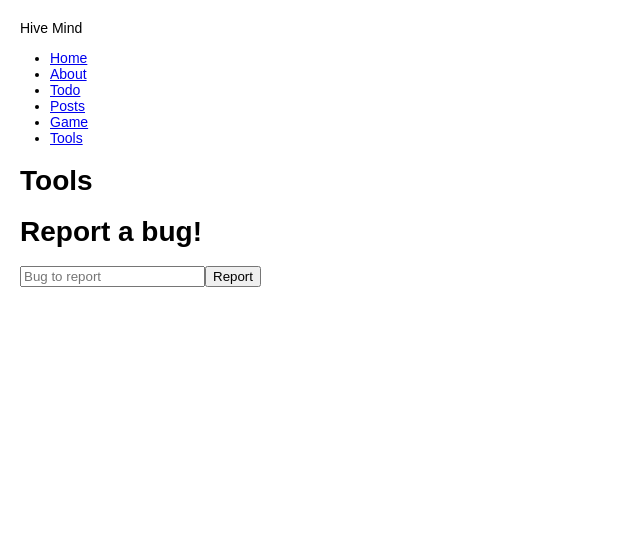
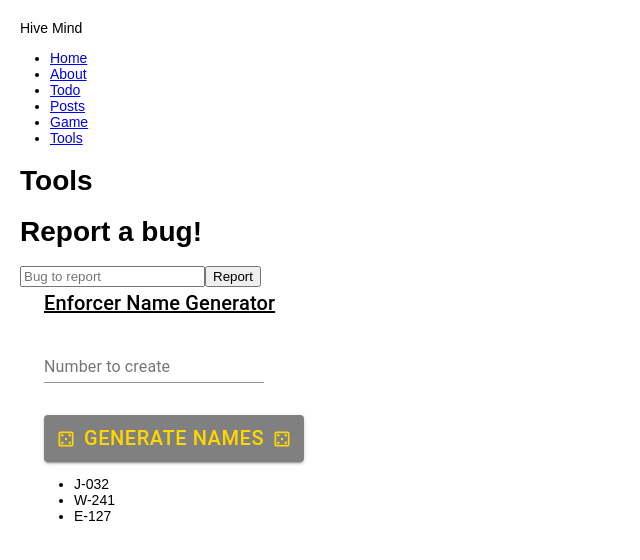
Before and after one commit to aneylon/Hive-Mind-RR, a React (Create React App) app: page /Tools in a window 1280 px wide. Shown: the top 560 px of the page, without its empty margins (0-640 px from the left). Built offline with nearby package versions, Linux system fonts and the light colour scheme.

Commit message:
Change MUI version

```diff
--- a/src/components/Tools.js
+++ b/src/components/Tools.js
@@ -10,7 +10,7 @@ const Tools = () => {
 			<h1>Tools</h1>
 			<BugReport />
 			{/* <Anagram /> */}
-			{/* <EnforcerNameGenerator /> */}
+			<EnforcerNameGenerator />
 			{/* <Dice /> */}
 		</div>
 	)
--- a/src/components/dice/index.js
+++ b/src/components/dice/index.js
@@ -5,7 +5,7 @@ import {
 	CardContent,
 	TextField,
 	Typography,
-} from '@mui/material'
+} from '@material-ui/core'
 import React from 'react'
 import { useState } from 'react'
 
--- a/src/components/name-generator/enforcer-name-generator.js
+++ b/src/components/name-generator/enforcer-name-generator.js
@@ -1,7 +1,7 @@
-import { Button, Container, TextField, Typography } from '@mui/material'
+import { Button, Container, TextField, Typography } from '@material-ui/core'
 import React, { useState, useEffect } from 'react'
-import { CasinoOutlined } from '@mui/icons-material'
-import { makeStyles } from '@mui/styles'
+import { CasinoOutlined } from '@material-ui/icons'
+import { makeStyles } from '@material-ui/styles'
 
 const useStyles = makeStyles({
 	title: {
```
Also changed, not shown: package.json (+2 -5 lines), 1 other file (tests, documents, lock files or other folders).
